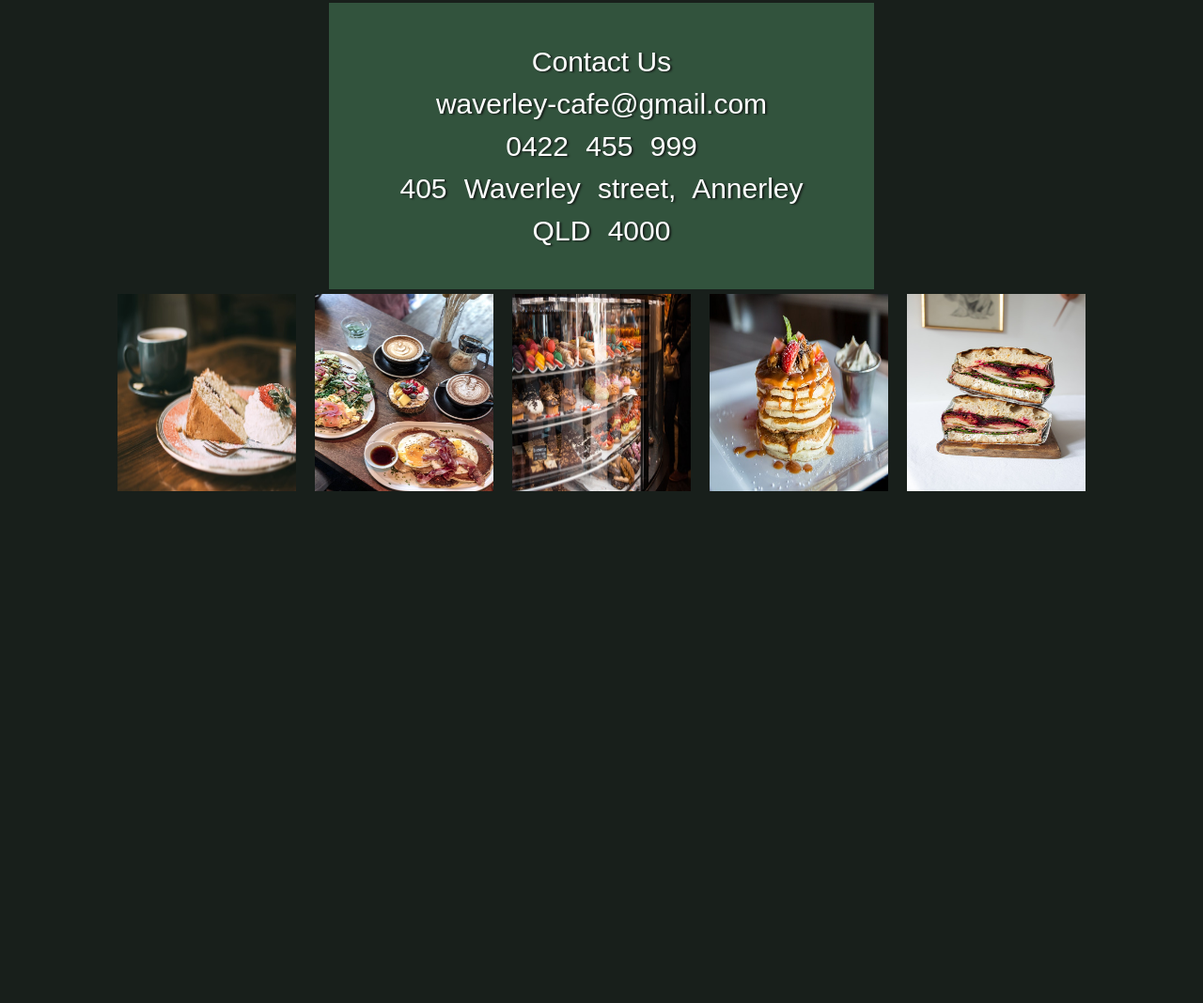
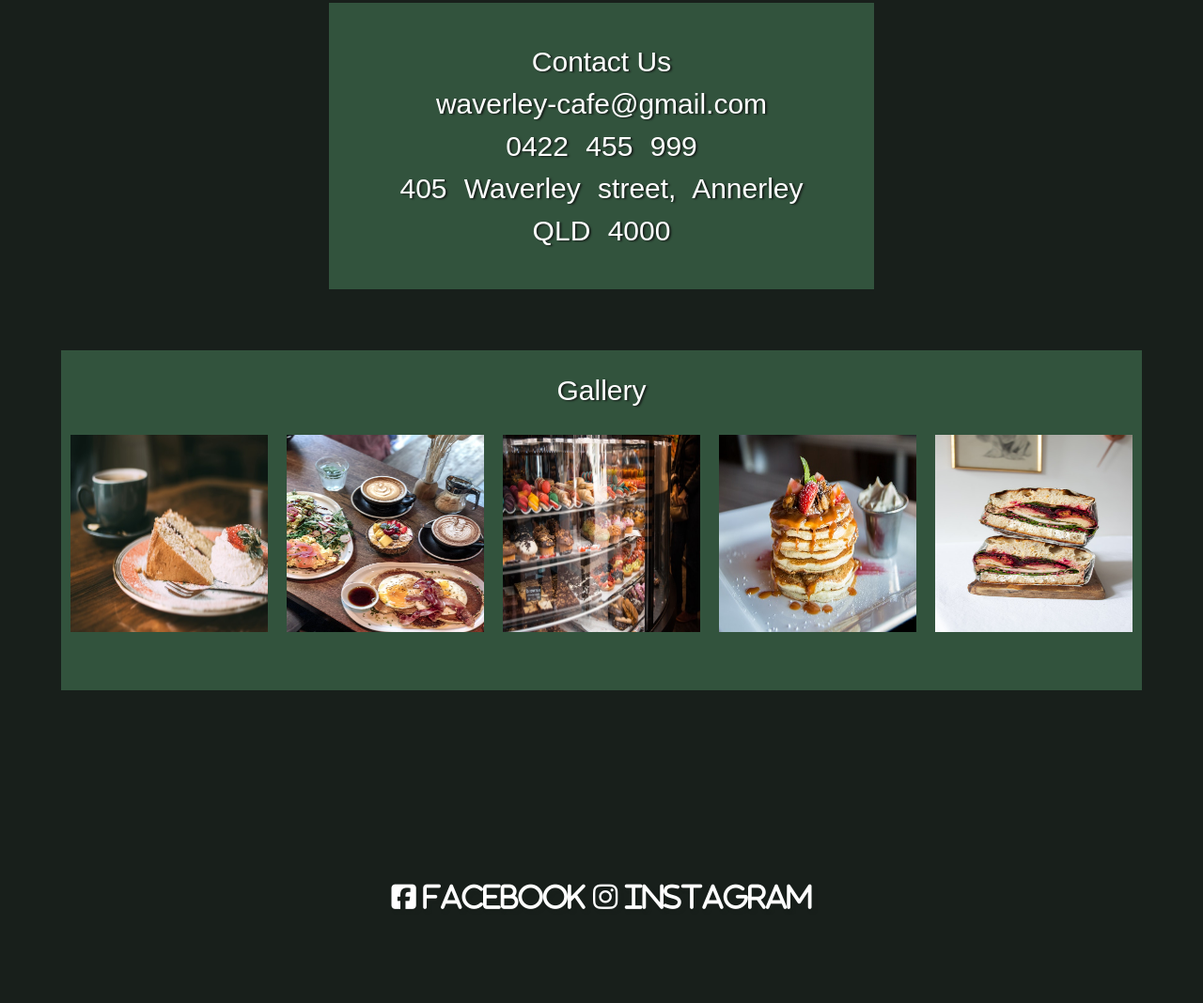
Before and after one commit to mjohnstone182/Waverley-cafe-site, a plain HTML site: page index.html in a window 1280 px wide. Shown: the part 1495-2563 px from the top of the page at 94% size. Before the commit the page ends 2079 px from the top, so only its background shows below. Drawn offline with Linux system fonts and the light colour scheme; a web font is replaced by a local one.

Commit message:
gallery and social media

```diff
--- a/index.html
+++ b/index.html
@@ -9,6 +9,7 @@
 <link rel="preconnect" href="https://fonts.googleapis.com">
 <link rel="preconnect" href="https://fonts.gstatic.com" crossorigin>
 <link href="https://fonts.googleapis.com/css2?family=Laila:wght@400;700&family=Lobster+Two:wght@700&display=swap" rel="stylesheet">
+<script src="https://kit.fontawesome.com/351423a0c4.js" crossorigin="anonymous"></script>
 </head>
 <body>
     <div class="container">
@@ -22,6 +23,7 @@
     </section>
 </div>
 </div>
+
 <div class="card">
 <div class="intro">
 <img class="cafe-top-left" src="img/cafe-layout.jpg">
@@ -97,29 +99,36 @@
 </div>
 <div class="container">
 <div class="gallery">
+    <header>Gallery</header>
     <div class="gallery-images">
 
   <a target="_blank" href="img/gallery-one.jpg">
-    <img src="img/gallery-one.jpg" alt="" width="190" height="210">
+    <img src="img/gallery-one.jpg" alt="" width="210" height="210">
 
 
   <a target="_blank" href="img/gallery-two.jpg">
-    <img src="img/gallery-two.jpg" alt="Mountains" width="190" height="210">
+    <img src="img/gallery-two.jpg" alt="Mountains" width="210" height="210">
 
 
   <a target="_blank" href="img/gallery-three.jpg">
-    <img src="img/gallery-three.jpg" alt="Mountains" width="190" height="210">
+    <img src="img/gallery-three.jpg" alt="Mountains" width="210" height="210">
 
 
   <a target="_blank" href="img/gallery-four.jpg">
-    <img src="img/gallery-four.jpg" alt="Mountains" width="190" height="210">
+    <img src="img/gallery-four.jpg" alt="Mountains" width="210" height="210">
 
 
   <a target="_blank" href="img/gallery-five.jpg">
-    <img src="img/gallery-five.jpg" alt="Mountains" width="190" height="210">
-
+    <img src="img/gallery-five.jpg" alt="Mountains" width="210" height="210">
 
 </div>
-</div></div>
+</div>
+</div>
+<div class="container">
+    <div class="social-media">
+<i class="fa-brands fa-facebook-square" a href="#facebook"> Facebook </i>
+<i class="fa-brands fa-instagram" a href="#instagram"> Instagram</i>
+</div>
+</div>
 </body>
 </html>
--- a/styles.css
+++ b/styles.css
@@ -18,6 +18,12 @@ font-family: 'Laila', sans-serif;
     font-family: 'Lobster Two', cursive;
     font-size: 55px;
 }
+
+.opening-hours, .contact-details, .food-menu, .gallery {
+    background-color: #32533D;
+
+}
+
 .top-nav {
     background-color: #4B9563;
     overflow: hidden;
@@ -84,7 +90,7 @@ p {
 .opening-hours, .contact-details {
     max-width: 500px;
     font-size: 30px;
-    background-color: #32533D;
+
     padding: 40px;
 
 }
@@ -118,7 +124,6 @@ word-spacing: 10px;
 .food-menu {
     margin-left: 100px;
     margin-top: 65px;
-    background-color: #32533D;
     padding: 40px;
 
 }
@@ -129,5 +134,11 @@ word-spacing: 10px;
 .gallery-images {
     display: flex;
     justify-content: center;
+    padding-top: 20px;
 
 }
+.gallery, .social-media {
+    margin: 65px;
+    font-size: 30px;
+    padding-top: 20px;
+}
```
